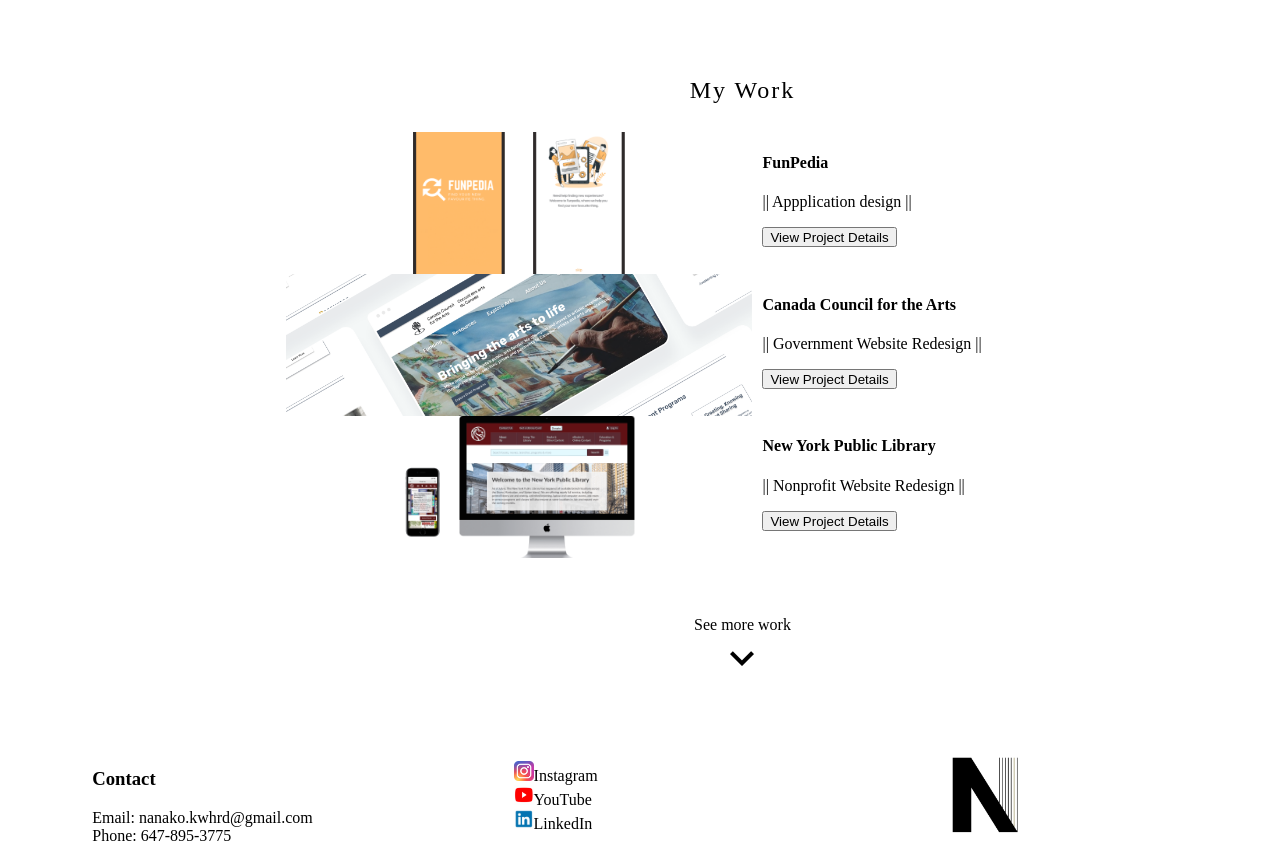
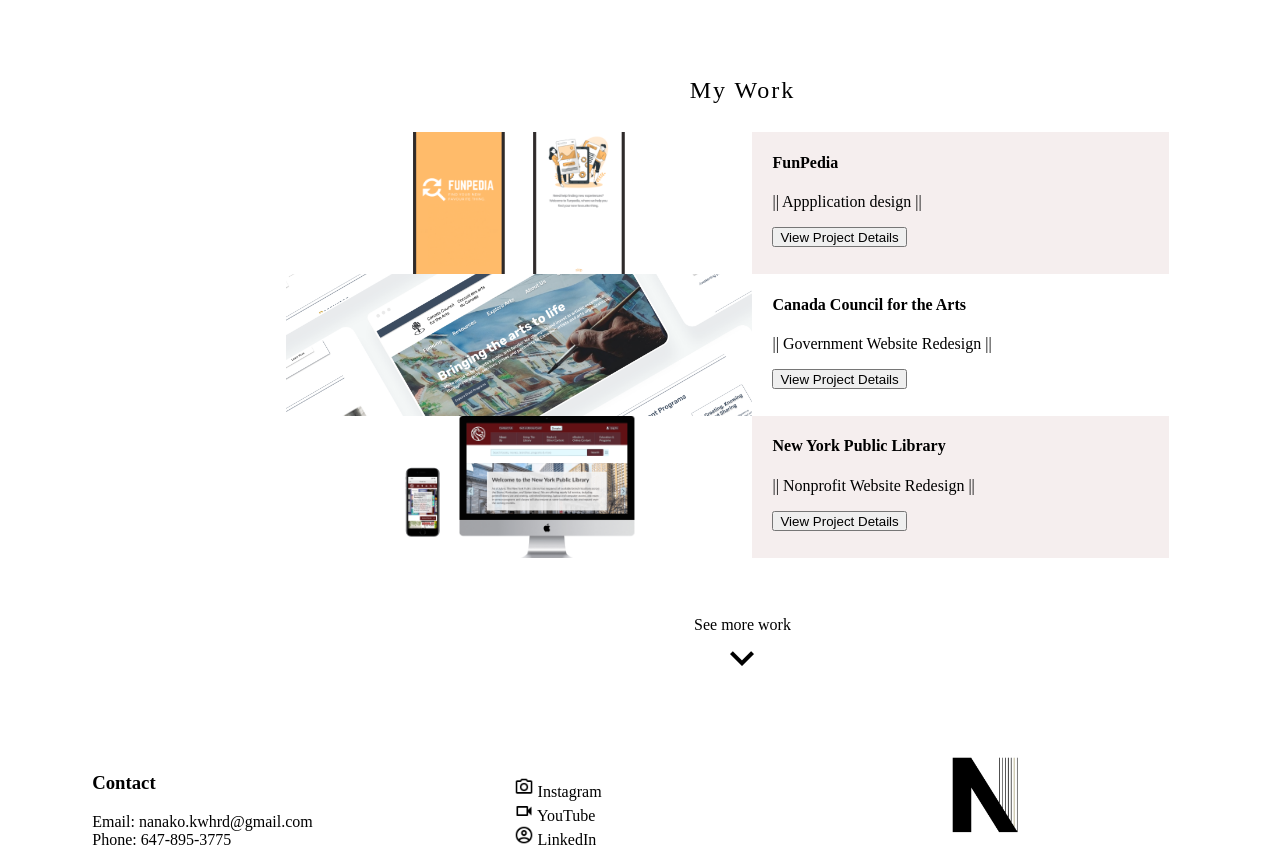
Before and after one commit to NanakoKwhrd/UX_UI_HW_19, a plain HTML site: page index.html in a window 1280 px wide. Shown: the part 700-1557 px from the top of the page. Drawn offline with nearby package versions, Linux system fonts and the light colour scheme.

Commit message:
Final additions

```diff
--- a/CSS/style.css
+++ b/CSS/style.css
@@ -164,7 +164,7 @@ footer{
     height: auto;
     display: flex;
     flex-direction: row;
-    align-items: center;
+    align-items: flex-end;
     justify-content: space-around;
     /* position: absolute;
     bottom: 0; */
@@ -247,6 +247,7 @@ text-align: center;
     grid-area: sample1;
 
 
+
 }
 .sample2{
     width: 100%;
@@ -269,7 +270,10 @@ text-align: center;
 .top{
     grid-area: top;
     text-align: left;
-    padding-left: 10px;
+    padding-left: 20px;
+    background-color: rgb(245, 238, 238);
+    width: 85%
+    /* border-bottom: solid 1px; */
     /* border:solid 1px; */
     /* border-left: none; */
     /* padding-top: 3px; */
@@ -279,7 +283,9 @@ text-align: center;
 .middle{
     grid-area: middle;
     text-align: left;
-    padding-left: 10px;
+    padding-left: 20px;
+    width: 85%
+    /* border-bottom: solid 1px; */
     /* border:solid 1px;
     border-left: none;
     border-top: none; */
@@ -288,7 +294,10 @@ text-align: center;
 .bottom{
     grid-area: bottom;
     text-align: left;
-    padding-left: 10px;
+    padding-left: 20px;
+    background-color:rgb(245, 238, 238);
+    width: 85%
+    /* border-bottom: solid 1px; */
     /* border:solid 1px;
     border-left: none;
     border-top: none; */
--- a/index.html
+++ b/index.html
@@ -131,9 +131,9 @@
             </div>
 
             <div class="footer">
-               <div><img class="icon" src="Images/IGLogo.png"><a>Instagram</a></div>
-                <div><img class="icon" src="Images/YTLogo.png"><a>YouTube</a></div>
-               <div><img class="icon" src="Images/LILogo.png"><a>LinkedIn</a></div>
+               <div><img class="icon" src="Images/Instagram.png"><a>  Instagram</a></div>
+                <div><img class="icon" src="Images/YouTube.png"><a>  YouTube</a></div>
+               <div><img class="icon" src="Images/LinkedIn.png"><a>  LinkedIn</a></div>
             </div>
 
             <div class="footer">
```
Also changed, not shown: Images/Instagram.png (added), Images/LinkedIn.png (added), Images/YouTube.png (added), 2 other files.
